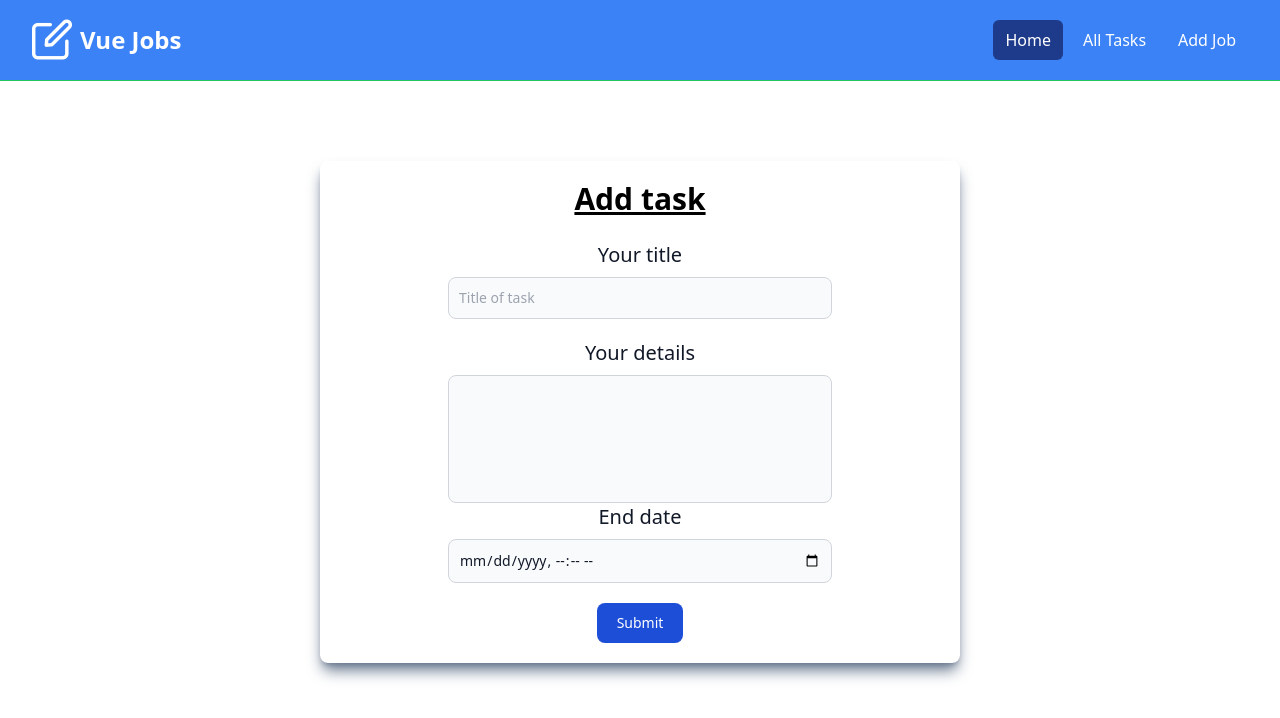
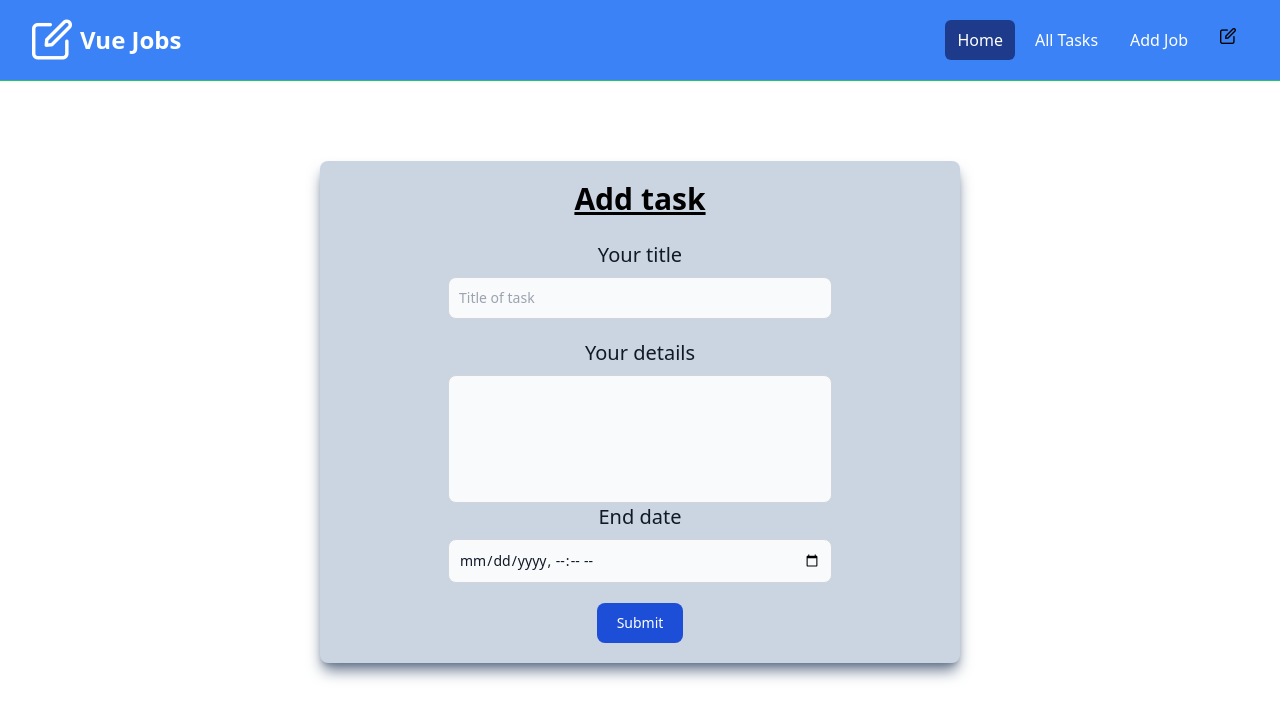
Before and after one commit to aymen-work/todo, a Vue app in the folder front/: page /tasks/add in a window 1280 px wide. Shown: the top 718 px of the page. Built offline with nearby package versions, Linux system fonts and the light colour scheme.

Commit message:
feature/add dark theme

```diff
--- a/front/package.json
+++ b/front/package.json
@@ -11,6 +11,7 @@
   "dependencies": {
     "@headlessui/vue": "^1.7.22",
     "@primevue/themes": "^4.0.5",
+    "@vueuse/core": "^11.0.3",
     "axios": "^1.7.5",
     "cors": "^2.8.5",
     "primeicons": "^7.0.0",
--- a/front/src/App.vue
+++ b/front/src/App.vue
@@ -1,13 +1,15 @@
 <script setup>
 import { RouterLink, RouterView } from 'vue-router'
 import Navbar from './components/navbar.vue'
-import HomeView from './views/HomeView.vue';
 </script>
 
 <template>
-  <Navbar/>
+  <main class=" bg-white dark:bg-slate-700 h-screen">
+    <Navbar/>
 
-  <RouterView/>
+    <RouterView/>
+  </main>
+
 </template>
 
 <style scoped>
--- a/front/src/components/AddTask.vue
+++ b/front/src/components/AddTask.vue
@@ -63,13 +63,13 @@ const updateTask = async () => {
 
 <template>
     <div class="container">
-        <div class="rounded-lg text-center p-5  mt-20 w-2/4 mx-auto shadow-lg shadow-slate-500">
+        <div class="rounded-lg text-center p-5  mt-20 w-2/4 mx-auto shadow-lg bg-slate-300 shadow-slate-500">
             <h1 class="font-bold text-3xl underline">{{ title }}</h1>
             <form @submit.prevent="title==='Update'?updateTask() : addTask()" class="max-w-sm mx-auto">
                 <div class="mb-5">
                     <label for="title" class="block mb-2 font-medium text-gray-900 text-xl mt-6 ">Your title</label>
                     <input type="title" id="title" v-model="form.title"
-                        class="bg-gray-50 border border-gray-300 text-gray-900 text-sm rounded-lg block w-full p-2.5 focus:outline-blue-600 "
+                        class="bg-gray-50 dark:bg-slate-500 dark:placeholder-white border border-gray-300 text-gray-900 text-sm rounded-lg block w-full p-2.5 focus:outline-blue-600 "
                         placeholder="Title of task" required />
                 </div>
                 <div class="mb-5">
--- a/front/src/components/TaskList.vue
+++ b/front/src/components/TaskList.vue
@@ -70,9 +70,9 @@ function modify(id){
 </script>
 
 <template>
-  <section class="bg-blue-50 px-4 py-10">
+  <section class="bg-blue-50 dark:bg-slate-800 px-4 py-10">
     <div class="container-xl lg:container m-auto">
-      <h2 class="text-3xl font-bold text-blue-500 mb-6 text-center">
+      <h2 class="text-3xl font-bold text-blue-500 mb-6 dark:text-white text-center">
         Browse Tasks
       </h2>
       <div class="grid grid-cols-1 md:grid-cols-3 gap-6">
--- a/front/src/components/navbar.vue
+++ b/front/src/components/navbar.vue
@@ -1,9 +1,13 @@
 <script setup>
 import { RouterLink, RouterView } from 'vue-router'
+import { useDark, useToggle } from "@vueuse/core";
+
+const isDark = useDark();
+const toggleDark = useToggle(isDark);
 </script>
 
 <template>
-    <nav class="bg-blue-500 border-b border-green-500">
+    <nav class="bg-blue-500 dark:bg-blue-900 border-b border-green-500">
       <div class="mx-auto max-w-7xl px-2 sm:px-6 lg:px-8">
         <div class="flex h-20 items-center justify-between">
           <div
@@ -33,6 +37,7 @@ import { RouterLink, RouterView } from 'vue-router'
                   class="text-white hover:bg-blue-900 hover:text-white rounded-md px-3 py-2"
                   >Add Job</RouterLink
                 >
+                <li class="pi pi-pen-to-square rounded-md px-3 py-2" @click="toggleDark()"></li>
               </div>
             </div>
           </div>
--- a/front/src/views/HomeView.vue
+++ b/front/src/views/HomeView.vue
@@ -4,7 +4,7 @@ import GetTask from '@/components/GetTask.vue';
 
 <template>
     <div class="container">
-        <div class="rounded-lg text-center p-5  mt-20 w-2/4 mx-auto shadow-lg shadow-slate-500">
+        <div class="rounded-lg text-center p-5  mt-20 w-2/4 mx-auto shadow-lg bg-slate-300 shadow-slate-500">
             <h1 class="font-bold text-3xl underline">Tasks</h1>
             <GetTask/>
         </div>
--- a/front/tailwind.config.js
+++ b/front/tailwind.config.js
@@ -1,5 +1,6 @@
 /** @type {import('tailwindcss').Config} */
 export default {
+  darkMode:'class',
   content: [
     "./index.html",
     "./src/**/*.{vue,js,ts,jsx,tsx}",
```
Also changed, not shown: 1 other file (tests, documents, lock files or other folders).
